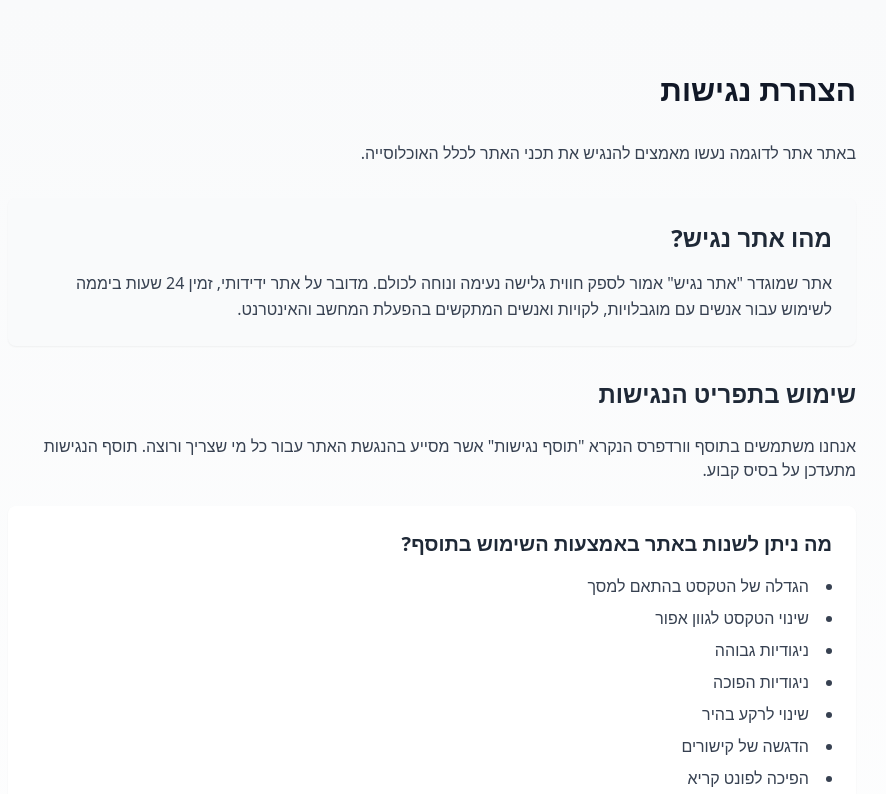
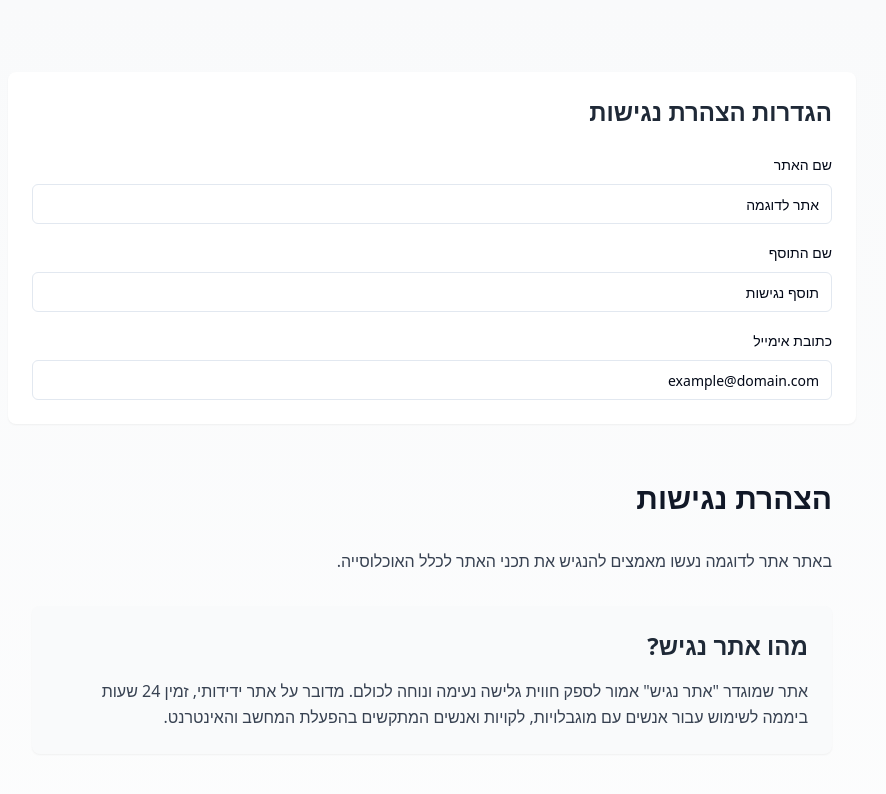
Before and after one commit to Admont555/Accessibility-generator, a React (Vite) app: page / in a window 1280 px wide. Shown: the top 794 px of the page, without its empty margins (208-1094 px from the left). Built offline with nearby package versions, Linux system fonts and the light colour scheme.

Commit message:
Add form to customize text
Adds a form to customize the text in the component, replacing placeholders with form field values.

```diff
--- a/src/pages/Index.tsx
+++ b/src/pages/Index.tsx
@@ -1,14 +1,74 @@
 
+import { useState } from "react";
 import AccessibilityStatement from "@/components/AccessibilityStatement";
+import { Input } from "@/components/ui/input";
+import { Label } from "@/components/ui/label";
 
 const Index = () => {
+  const [formData, setFormData] = useState({
+    siteName: "אתר לדוגמה",
+    pluginName: "תוסף נגישות",
+    email: "example@domain.com",
+  });
+
+  const handleInputChange = (e: React.ChangeEvent<HTMLInputElement>) => {
+    const { name, value } = e.target;
+    setFormData((prev) => ({
+      ...prev,
+      [name]: value,
+    }));
+  };
+
   return (
     <div className="min-h-screen bg-gradient-to-b from-gray-50 to-white py-12">
-      <AccessibilityStatement
-        siteName="אתר לדוגמה"
-        pluginName="תוסף נגישות"
-        email="example@domain.com"
-      />
+      <div className="max-w-4xl mx-auto p-6 space-y-8 direction-rtl" dir="rtl">
+        <div className="bg-white p-6 rounded-lg shadow-sm mb-8">
+          <h2 className="text-2xl font-semibold mb-6 text-gray-800">הגדרות הצהרת נגישות</h2>
+          <div className="space-y-4">
+            <div className="space-y-2">
+              <Label htmlFor="siteName">שם האתר</Label>
+              <Input
+                id="siteName"
+                name="siteName"
+                value={formData.siteName}
+                onChange={handleInputChange}
+                className="text-right"
+                placeholder="הכנס את שם האתר"
+              />
+            </div>
+            <div className="space-y-2">
+              <Label htmlFor="pluginName">שם התוסף</Label>
+              <Input
+                id="pluginName"
+                name="pluginName"
+                value={formData.pluginName}
+                onChange={handleInputChange}
+                className="text-right"
+                placeholder="הכנס את שם התוסף"
+              />
+            </div>
+            <div className="space-y-2">
+              <Label htmlFor="email">כתובת אימייל</Label>
+              <Input
+                id="email"
+                name="email"
+                type="email"
+                value={formData.email}
+                onChange={handleInputChange}
+                className="text-right"
+                placeholder="הכנס כתובת אימייל"
+                dir="ltr"
+              />
+            </div>
+          </div>
+        </div>
+
+        <AccessibilityStatement
+          siteName={formData.siteName}
+          pluginName={formData.pluginName}
+          email={formData.email}
+        />
+      </div>
     </div>
   );
 };
```
